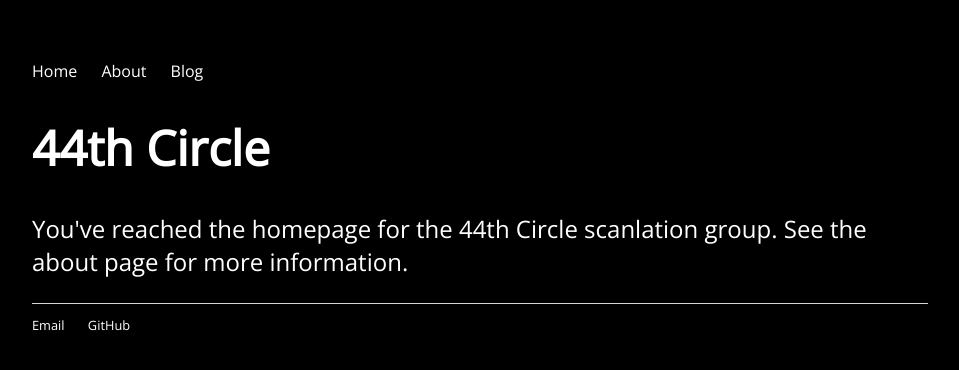
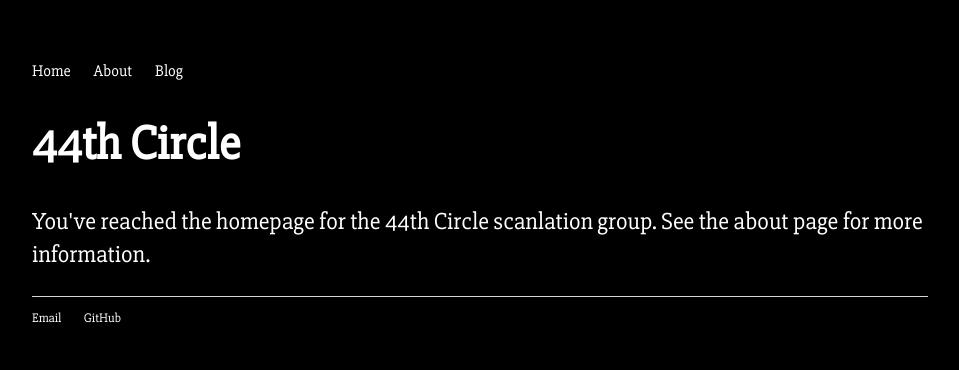
Before and after one commit to 44thCircle/44thCircle.github.io, a Jekyll site: the page built from index.html, in a window 1280 px wide. Shown: the top 370 px of the page, without its empty margins (160-1119 px from the left). Built offline with Jekyll 4.4.1, drawn with Linux system fonts in a browser that asks for light colours.

Commit message:
more font changes

```diff
--- a/css/main.css
+++ b/css/main.css
@@ -1,19 +1,19 @@
-@import url('https://fonts.googleapis.com/css?family=Open+Sans');
+@import url('https://fonts.googleapis.com/css?family=Slabo+27px');
 
 body { margin: 60px auto; width: 70%; background-color: #000000; color: #ffffff }
 
 a { text-decoration: none; color: #ffffff; }
 a:hover { text-decoration: underline #ffffff; }
 
-p, ul { font-family: 'Open Sans', 'Helvetica', 'Arial', 'Sans-Serif'; font-size: 1.5em; line-height: 1.4em; color: #ffffff; }
+p, ul { font-family: 'Slabo 27px', 'Helvetica', 'Arial', 'Sans-Serif'; font-size: 1.5em; line-height: 1.4em; color: #ffffff; }
 
-h1, h2, h3, h4 { font-family: 'Open Sans', 'Helvetica', 'Arial', 'Sans-Serif'; }
+h1, h2, h3, h4 { font-family: 'Slabo 27px', 'Helvetica', 'Arial', 'Sans-Serif'; }
 h1 { font-size: 3em;  }
 h2 { font-size: 2.7em; }
 h3 { font-size: 2.3em; }
 h4 { font-size: 1.9em; }
 
-nav ul, footer ul { font-size: 1em; font-family: 'Open Sans', 'Helvetica', 'Arial', 'Sans-Serif'; padding: 0px; list-style: none; font-weight: normal; }
+nav ul, footer ul { font-size: 1em; font-family: 'Slabo 27px', 'Helvetica', 'Arial', 'Sans-Serif'; padding: 0px; list-style: none; font-weight: normal; }
 nav ul li, footer ul li { display: inline; margin-right: 20px; }
 
 footer { border-top: 1px solid #d5d5d5; font-size: .8em; }
@@ -26,5 +26,5 @@ ul.posts li { list-style: none; }
 .Desktops { margin: 0px 0px 60px; }
 .Desktops h1 { font-size: 3em; }
 .Desktops h2 { font-size: 2em; }
-.Desktops address, .cv .download { font-family: 'Open Sans', 'Helvetica', 'Arial', 'Sans-Serif'; }
+.Desktops address, .cv .download { font-family: 'Slabo 27px', 'Helvetica', 'Arial', 'Sans-Serif'; }
 .Desktops address, .cv p { font-size: 1.2em; }
```
